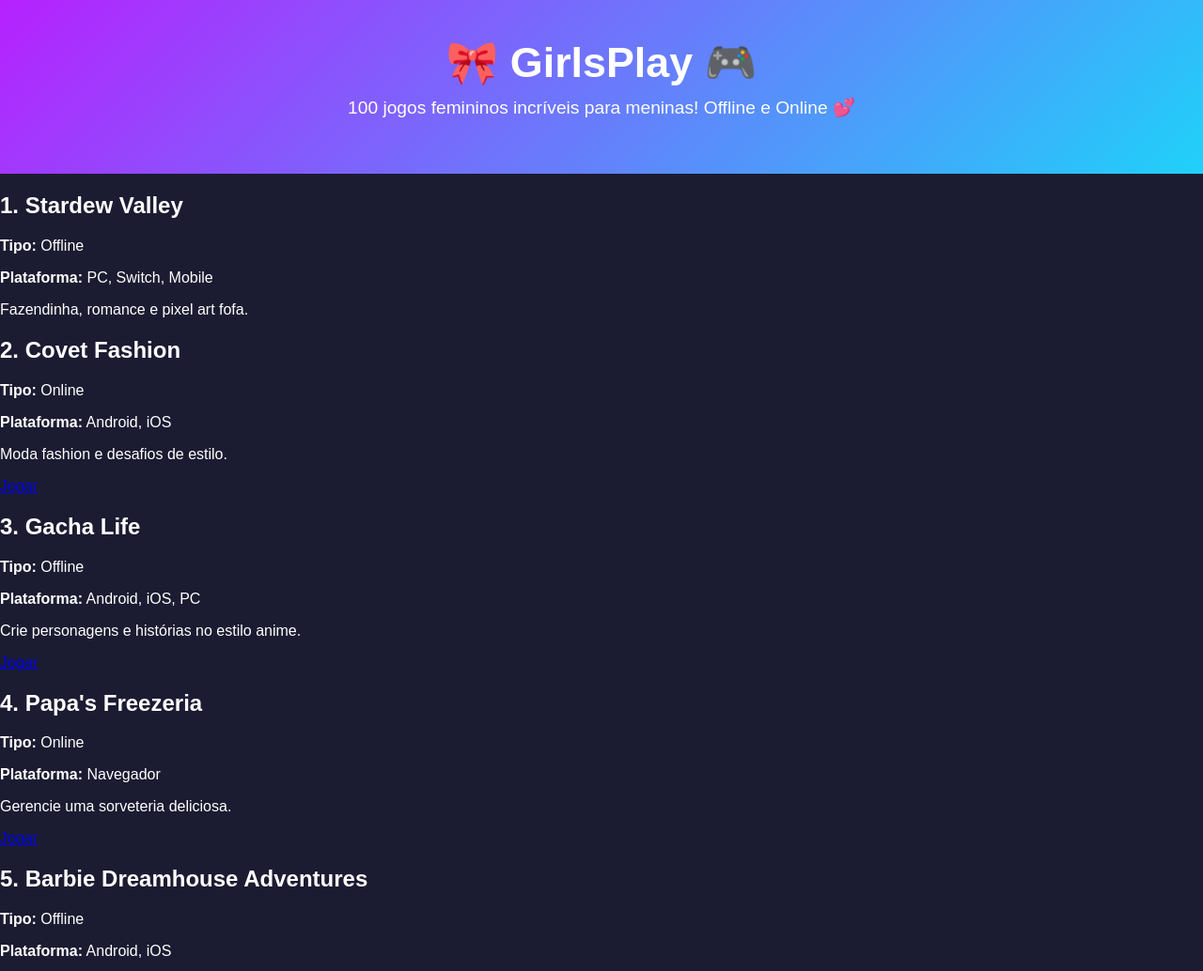
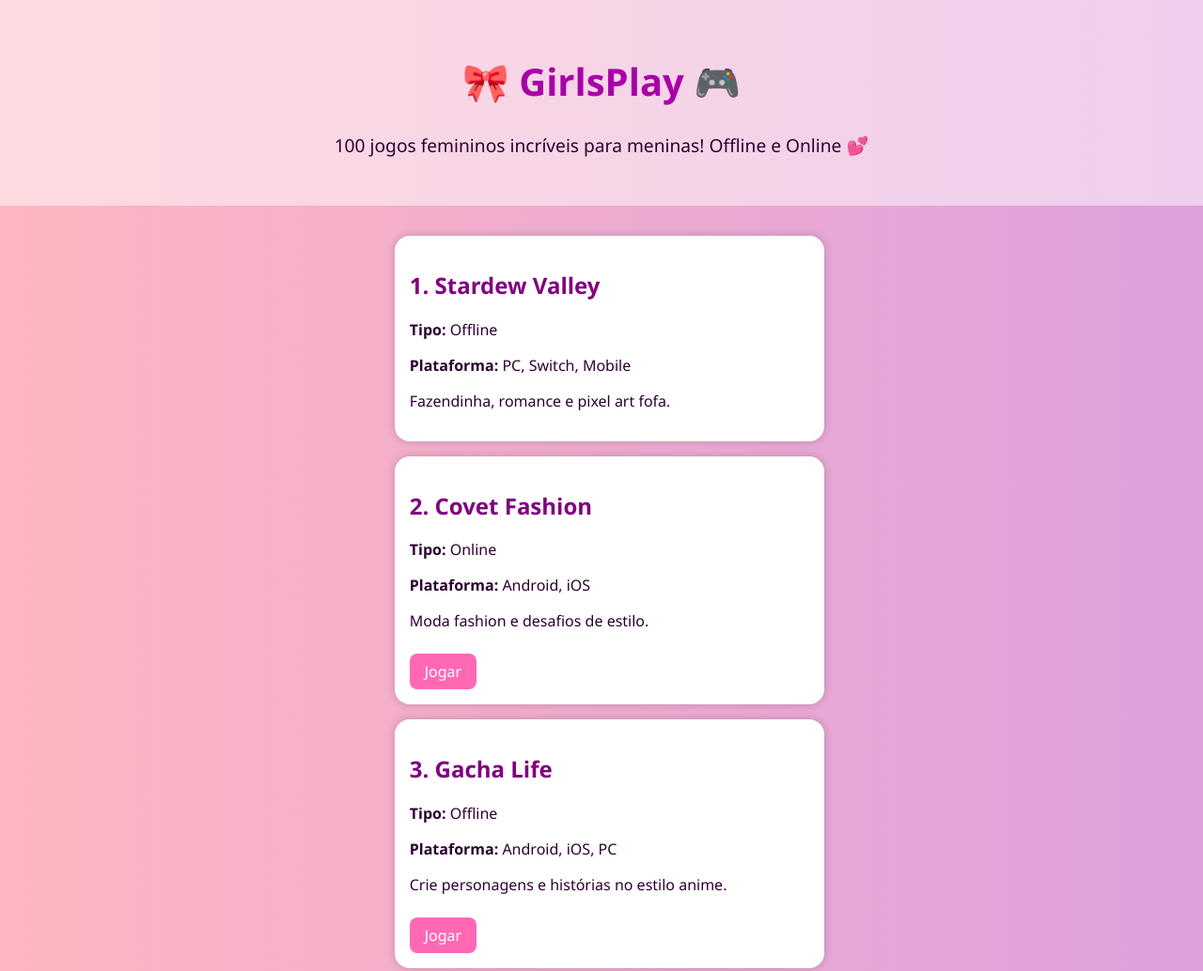
Before and after one commit to larakerlly/GirlsPlay, a plain HTML site: page index.html in a window 1280 px wide. Shown: the top 1034 px of the page at 94% size. Drawn offline with Linux system fonts and the light colour scheme.

Commit message:
Update style.css

```diff
--- a/style.css
+++ b/style.css
@@ -1,89 +1,64 @@
 body {
+  font-family: 'Segoe UI', sans-serif;
+  background: linear-gradient(to right, #ffb6c1, #dda0dd);
+  color: #2d0033;
   margin: 0;
-  font-family: 'Poppins', sans-serif;
-  background: #1b1c31;
-  color: #fff;
+  padding: 0;
 }
 
 header {
   text-align: center;
-  padding: 40px 20px;
-  background: linear-gradient(135deg, #b621fe, #1fd1f9);
-  color: #fff;
+  padding: 2rem;
+  background-color: #ffffff80;
 }
 
 header h1 {
-  font-size: 2.8rem;
-  margin: 0;
+  font-size: 2.5rem;
+  color: #a800a8;
 }
 
 header p {
   font-size: 1.2rem;
-  margin-top: 10px;
 }
 
-.games {
-  padding: 40px 20px;
-  max-width: 1000px;
-  margin: auto;
+main {
+  padding: 1rem;
+  display: flex;
+  flex-direction: column;
+  align-items: center;
 }
 
-.games h2 {
-  text-align: center;
-  margin-bottom: 30px;
-  color: #ff8cfb;
+.jogo-card {
+  background-color: #fff;
+  border-radius: 16px;
+  padding: 1rem;
+  margin: 1rem;
+  width: 90%;
+  max-width: 600px;
+  box-shadow: 0 0 10px #00000030;
 }
 
-.game-card {
-  background: #2b2d42;
-  border-radius: 16px;
-  box-shadow: 0 0 20px #ff8cfb33;
-  padding: 20px;
-  margin-bottom: 30px;
-  transition: transform 0.3s;
+.jogo-card h2 {
+  color: #800080;
 }
 
-.game-card:hover {
-  transform: scale(1.02);
+.jogo-card a {
+  display: inline-block;
+  margin-top: 0.5rem;
+  padding: 0.5rem 1rem;
+  background-color: #ff69b4;
+  color: white;
+  border-radius: 8px;
+  text-decoration: none;
 }
 
-.game-card img {
-  width: 100%;
-  max-height: 200px;
-  object-fit: cover;
-  border-radius: 12px;
-}
-
-.game-card h3 {
-  margin-top: 15px;
-  color: #ffe6f7;
-}
-
-.game-card p {
-  color: #ccc;
-  font-size: 0.95rem;
-}
-
-.game-card a {
-  display: inline-block;
-  margin-top: 10px;
-  background: #ff8cfb;
-  color: #1b1c31;
-  padding: 10px 20px;
-  border-radius: 8px;
-  text-decoration: none;
-  font-weight: bold;
-  transition: background 0.3s;
-}
-
-.game-card a:hover {
-  background: #ffa9ff;
+.jogo-card a:hover {
+  background-color: #ff1493;
 }
 
 footer {
   text-align: center;
-  padding: 20px;
-  background: #111;
-  color: #999;
-  font-size: 0.9rem;
+  padding: 1rem;
+  background-color: #ffffff80;
+  margin-top: 2rem;
 }
```
